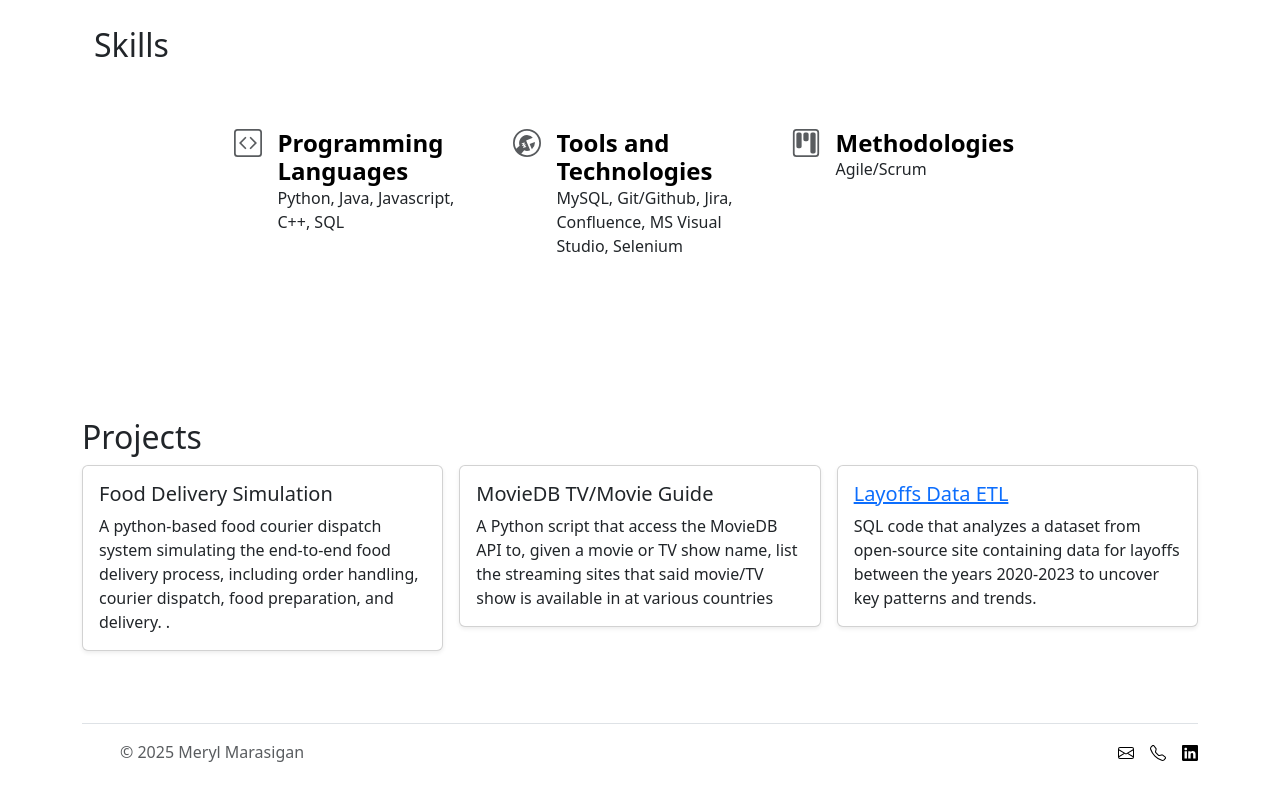
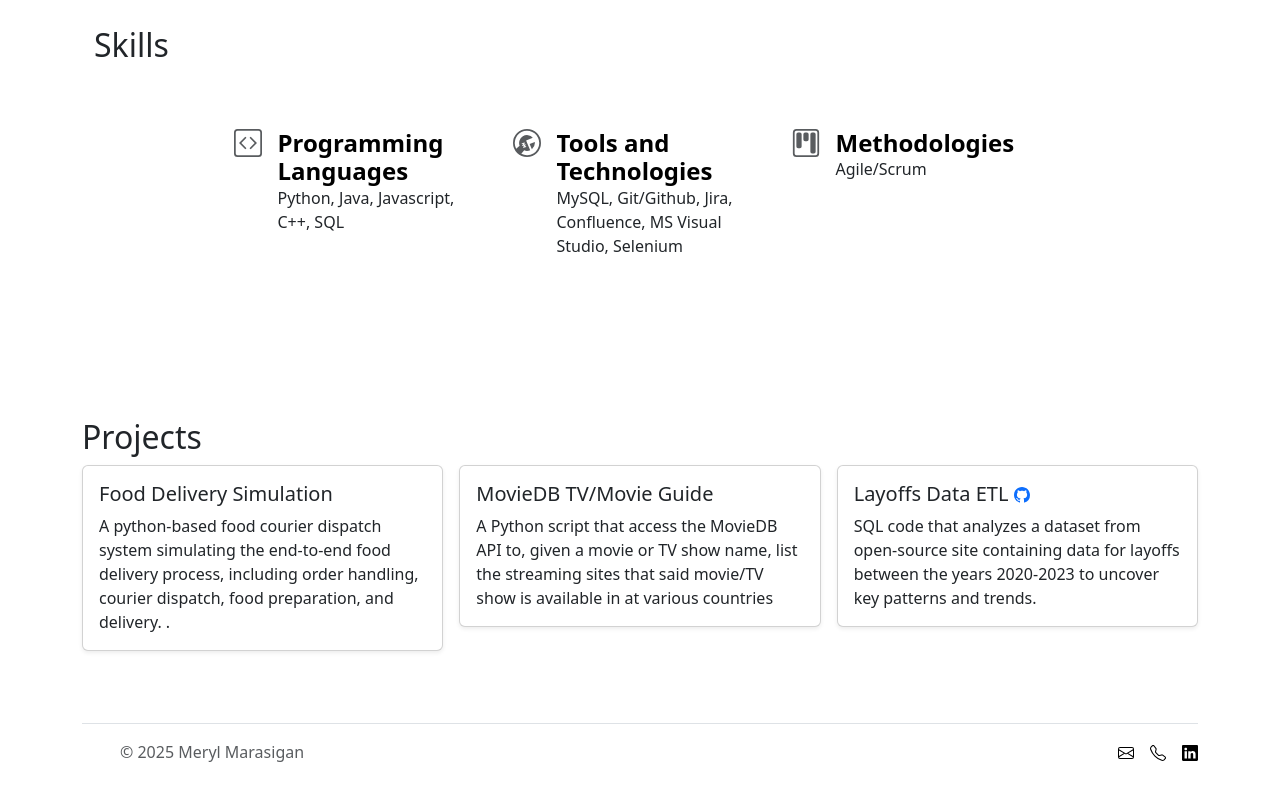
Before and after one commit to merylmarasigan/Personal-Site, a plain HTML site: page index.html in a window 1280 px wide. Shown: the part 1590-2390 px from the top of the page. Drawn offline with nearby package versions, Linux system fonts and the light colour scheme.

Commit message:
Added Github button to SQL Project

```diff
--- a/index.html
+++ b/index.html
@@ -251,7 +251,13 @@
                     <div class="card shadow-sm">
                       <!-- <img src="./images/coding.png" class="card-img-top python-icon"> -->
                       <div class="card-body">
-                          <h5 class="card-title"><a href="https://github.com/merylmarasigan/SQL-Layoffs-Project">Layoffs Data ETL </a></h5>
+                          <h5 class="card-title">Layoffs Data ETL
+                            <a href="https://github.com/merylmarasigan/SQL-Layoffs-Project">
+                              <svg xmlns="http://www.w3.org/2000/svg" width="16" height="16" fill="currentColor" class="bi bi-github" viewBox="0 0 16 16">
+                                <path d="M8 0C3.58 0 0 3.58 0 8c0 3.54 2.29 6.53 5.47 7.59.4.07.55-.17.55-.38 0-.19-.01-.82-.01-1.49-2.01.37-2.53-.49-2.69-.94-.09-.23-.48-.94-.82-1.13-.28-.15-.68-.52-.01-.53.63-.01 1.08.58 1.23.82.72 1.21 1.87.87 2.33.66.07-.52.28-.87.51-1.07-1.78-.2-3.64-.89-3.64-3.95 0-.87.31-1.59.82-2.15-.08-.2-.36-1.02.08-2.12 0 0 .67-.21 2.2.82.64-.18 1.32-.27 2-.27s1.36.09 2 .27c1.53-1.04 2.2-.82 2.2-.82.44 1.1.16 1.92.08 2.12.51.56.82 1.27.82 2.15 0 3.07-1.87 3.75-3.65 3.95.29.25.54.73.54 1.48 0 1.07-.01 1.93-.01 2.2 0 .21.15.46.55.38A8.01 8.01 0 0 0 16 8c0-4.42-3.58-8-8-8"/>
+                              </svg>
+                            </a>
+                          </h5>
                           <p class="card-text">SQL code that analyzes a dataset from open-source site containing data for layoffs between the years 2020-2023 to uncover key patterns and trends.</p>
 
                       </div>
```
